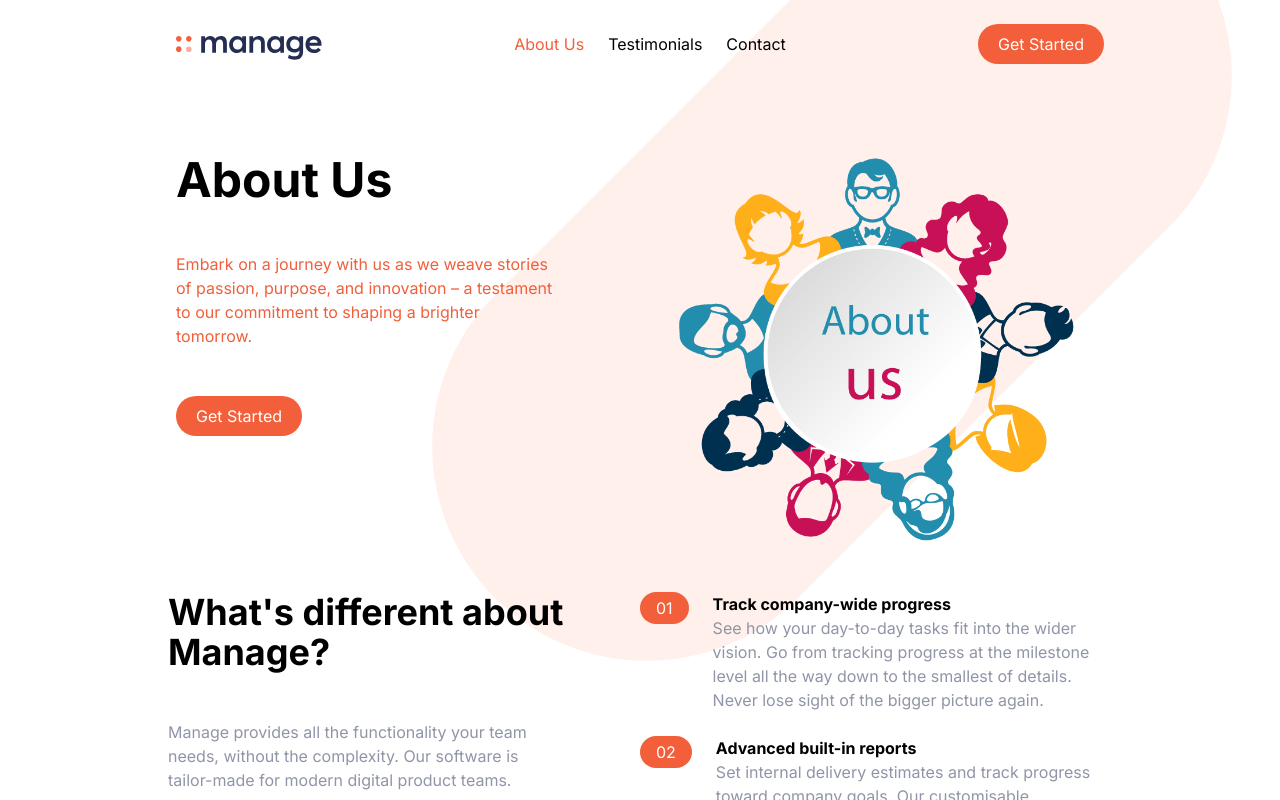
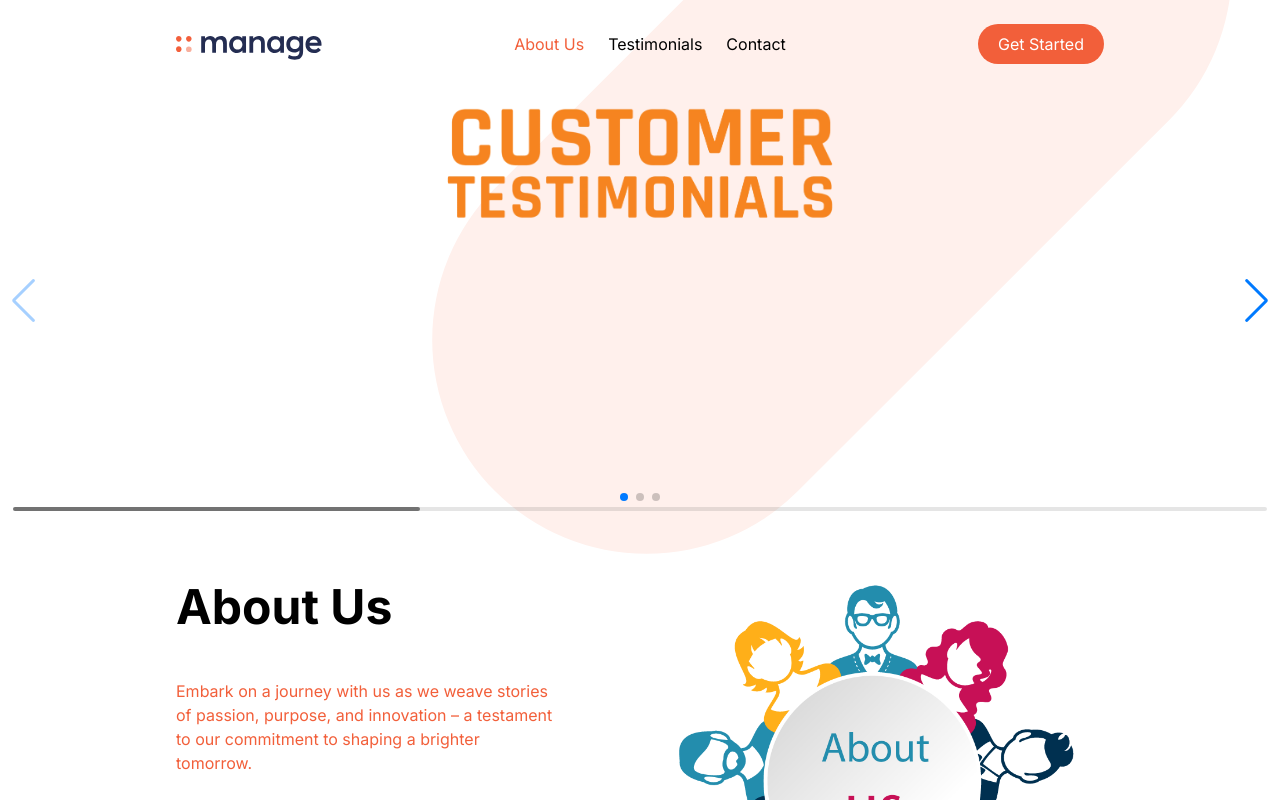
Before and after one commit to MohammedElHabach/CreoHub-Intership-Frontend-Week-2, a Next.js app: page /about in a window 1280 px wide. Shown: the top 800 px of the page. Built offline with nearby package versions, Linux system fonts and the light colour scheme.

Commit message:
adding swiper

```diff
--- a/package.json
+++ b/package.json
@@ -14,7 +14,8 @@
     "@mui/material": "^5.15.6",
     "next": "14.1.0",
     "react": "^18",
-    "react-dom": "^18"
+    "react-dom": "^18",
+    "swiper": "^11.0.5"
   },
   "devDependencies": {
     "@types/node": "^20",
--- a/src/app/about/page.tsx
+++ b/src/app/about/page.tsx
@@ -1,12 +1,32 @@
+"use client"
 import Features from "@/components/Features";
 import HeroSection from "@/components/HeroSection";
 import Hobbies from "@/components/Hobbies";
-
+import { Swiper, SwiperSlide } from 'swiper/react';
+import { Navigation, Pagination, Scrollbar, A11y } from 'swiper/modules';
+import 'swiper/css';
+import 'swiper/css/navigation';
+import 'swiper/css/pagination';
+import 'swiper/css/scrollbar';
 const AboutPage = () => {
     const customClasses = "text-brightRed"
 
   return (
     <>
+    <Swiper
+      modules={[Navigation, Pagination, Scrollbar, A11y]}
+      spaceBetween={50}
+      slidesPerView={1}
+      navigation
+      pagination={{ clickable: true }}
+      scrollbar={{ draggable: true }}
+      onSwiper={(swiper) => console.log(swiper)}
+      onSlideChange={() => console.log('slide change')}
+    >
+      <SwiperSlide><img className="w-1/3 mx-auto"  src="/testi.webp" alt="slide" /></SwiperSlide>
+      <SwiperSlide><img className="w-1/3 mx-auto"  src="/testi.png" alt="slide" /></SwiperSlide>
+      <SwiperSlide><img className="w-1/3 mx-auto"  src="/about.png" alt="slide" /></SwiperSlide>
+    </Swiper>
       <HeroSection
         title={"About Us"}
         subtitle={
```
Also changed, not shown: 1 other file (tests, documents, lock files or other folders).
